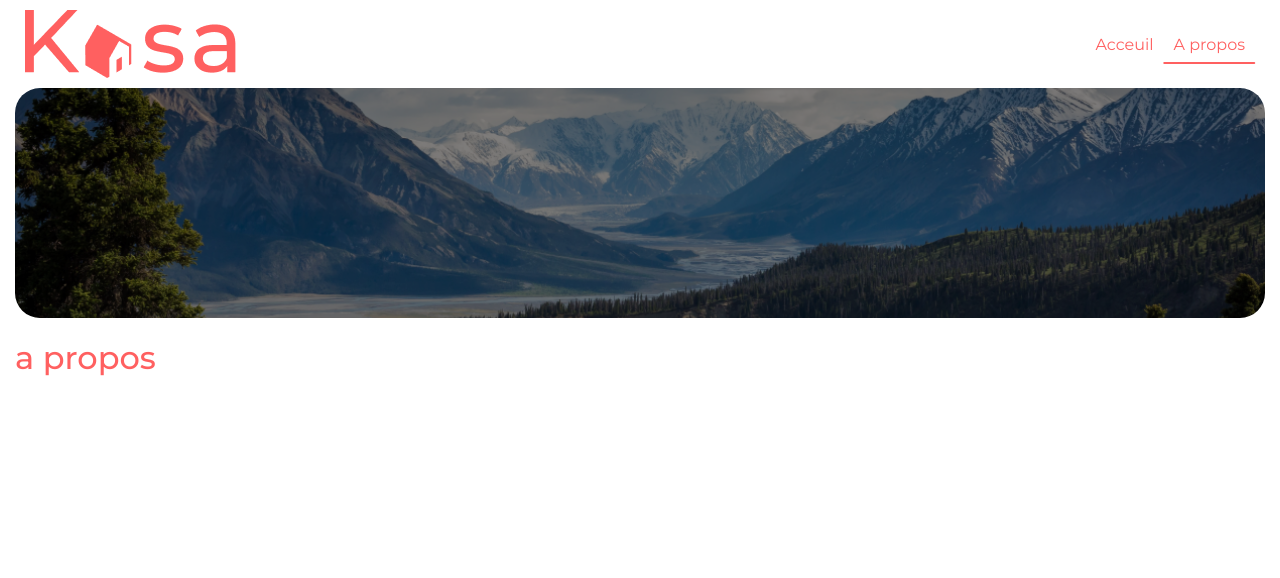
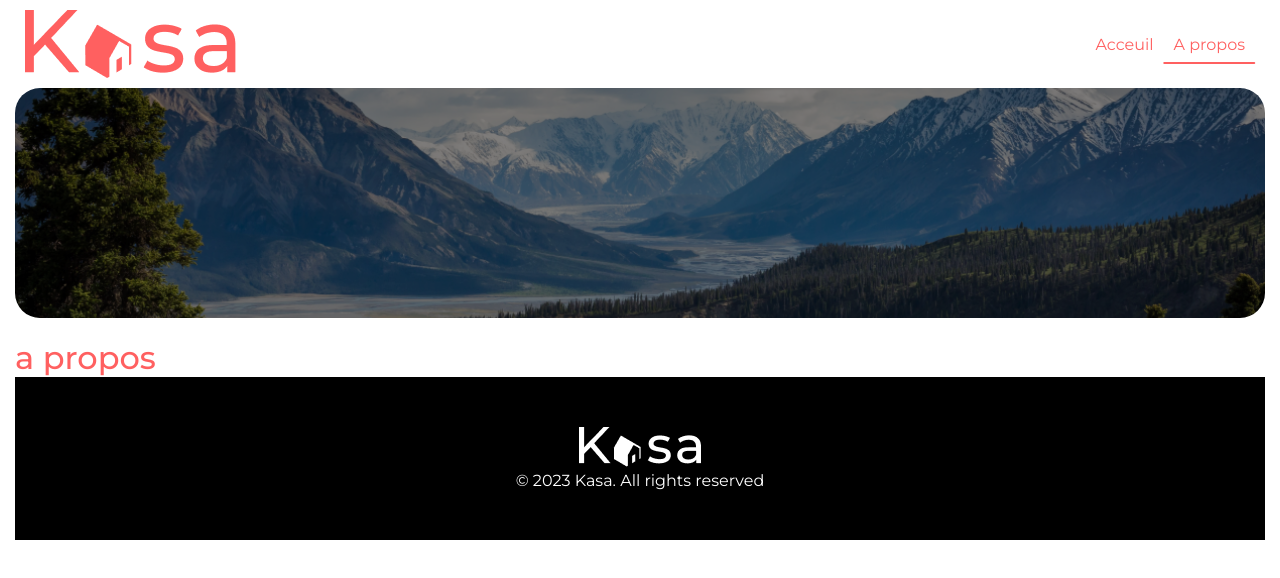
Before and after one commit to flancastre/oc_p6, a React (Create React App) app: page /about in a window 1280 px wide. Shown: the top 578 px of the page. Built offline with nearby package versions, Linux system fonts and the light colour scheme.

Commit message:
footer setup

```diff
--- /dev/null
+++ b/src/components/Footer.js
@@ -0,0 +1,14 @@
+import React from "react";
+
+const Footer = () => {
+  return (
+    <footer>
+      <div>
+        <img src="./img/logo-white.png" alt="logo kasa" />
+        <p> &#xA9; 2023 Kasa. All rights reserved</p>
+      </div>
+    </footer>
+  );
+};
+
+export default Footer;
--- a/src/pages/About.js
+++ b/src/pages/About.js
@@ -1,6 +1,7 @@
 import React from "react";
 import Navigations from "../components/Navigations";
 import Banner from "../components/Banner";
+import Footer from "../components/Footer";
 
 const About = () => {
   return (
@@ -8,6 +9,7 @@ const About = () => {
       <Navigations />
       <Banner img="./img/about.png" alt="image d'une montagne" text="" />
       <h1>a propos</h1>
+      <Footer />
     </div>
   );
 };
--- a/src/pages/Error.js
+++ b/src/pages/Error.js
@@ -1,11 +1,13 @@
 import React from "react";
 import Navigations from "../components/Navigations";
+import Footer from "../components/Footer";
 
 const Error = () => {
   return (
     <div>
       <Navigations />
       <h1>404 erreur</h1>
+      <Footer />
     </div>
   );
 };
--- a/src/pages/Home.js
+++ b/src/pages/Home.js
@@ -2,6 +2,7 @@ import React, { useEffect, useState } from "react";
 import Navigations from "../components/Navigations";
 import Banner from "../components/Banner";
 import { NavLink } from "react-router-dom";
+import Footer from "../components/Footer";
 
 const Home = () => {
   const [data, setData] = useState([]);
@@ -20,14 +21,21 @@ const Home = () => {
         alt="Image d'une falaise"
         text="Chez vous, partout et ailleurs"
       />
-      <ul>
-        {data.map((house) => (
-          <NavLink to={`/housing/${house.id}`}>
-            <li key={house.id}>{house.title}</li>
-          </NavLink>
-        ))}
-      </ul>
-      <h1>Bienvenue sur la page acceuil</h1>
+      <div className="house-container">
+        <ul>
+          {data.map((house) => (
+            <NavLink className="house-link" to={`/housing/${house.id}`}>
+              <li key={house.id}>
+                <card>
+                  <img src={house.cover} alt="" />
+                  <h2>{house.title}</h2>
+                </card>
+              </li>
+            </NavLink>
+          ))}
+        </ul>
+      </div>
+      <Footer />
     </div>
   );
 };
--- a/src/pages/Housing.js
+++ b/src/pages/Housing.js
@@ -1,6 +1,7 @@
 import { useParams } from "react-router-dom";
 import React, { useEffect, useState } from "react";
 import Navigations from "../components/Navigations";
+import Footer from "../components/Footer";
 
 const Housing = () => {
   const { idH } = useParams();
@@ -24,6 +25,7 @@ const Housing = () => {
           ))}
         {idH}
       </ul>
+      <Footer />
     </div>
   );
 };
--- a/src/styles/_settings.scss
+++ b/src/styles/_settings.scss
@@ -17,6 +17,8 @@ $white: #fff;
     justify-content: center;
     align-items: center;
 }
+
+
 
 *{
     padding: 0;
--- /dev/null
+++ b/src/styles/components/_footer.scss
@@ -0,0 +1,16 @@
+footer {
+    @include verticalCenter;
+    background: black;
+    padding: 50px;
+    width: 100%;
+
+
+    div {
+        text-align: center;
+
+        p{
+            color: white;
+            text-align: center;
+        }
+    }
+}
--- a/src/styles/index.scss
+++ b/src/styles/index.scss
@@ -1,3 +1,5 @@
 @import "./settings";
 @import "./components/navigations";
 @import "./components/banner";
+@import "./pages/home";
+@import "./components/footer";
--- /dev/null
+++ b/src/styles/pages/_home.scss
@@ -0,0 +1,47 @@
+.house-container {
+    padding: 50px;
+    background-color: #F7F7F7;
+
+    ul {
+        display: flex;
+        flex-wrap: wrap;
+        justify-content: center;
+
+        .house-link {
+            text-decoration: none;
+            color: $white;
+
+            card{
+                position: relative;
+                display: block;
+                height: 350px;
+                width: 350px;
+                background: red;
+                margin: 10px;
+                border-radius: 10px;
+                &:hover {
+                    // opacity: 0.8;
+
+                    & img {
+                        filter:brightness(80%)
+                    }
+                }
+
+                img{
+                    width: 100%;
+                    height: 100%;
+                    border-radius: 10px;
+                    filter: brightness(50%);
+
+                }
+
+                h2{
+                    position: absolute;
+                    bottom: 10px;
+                    left: 10px;
+
+                }
+            }
+        }
+    }
+}
```
Also changed, not shown: public/img/logo-white.png (added).
